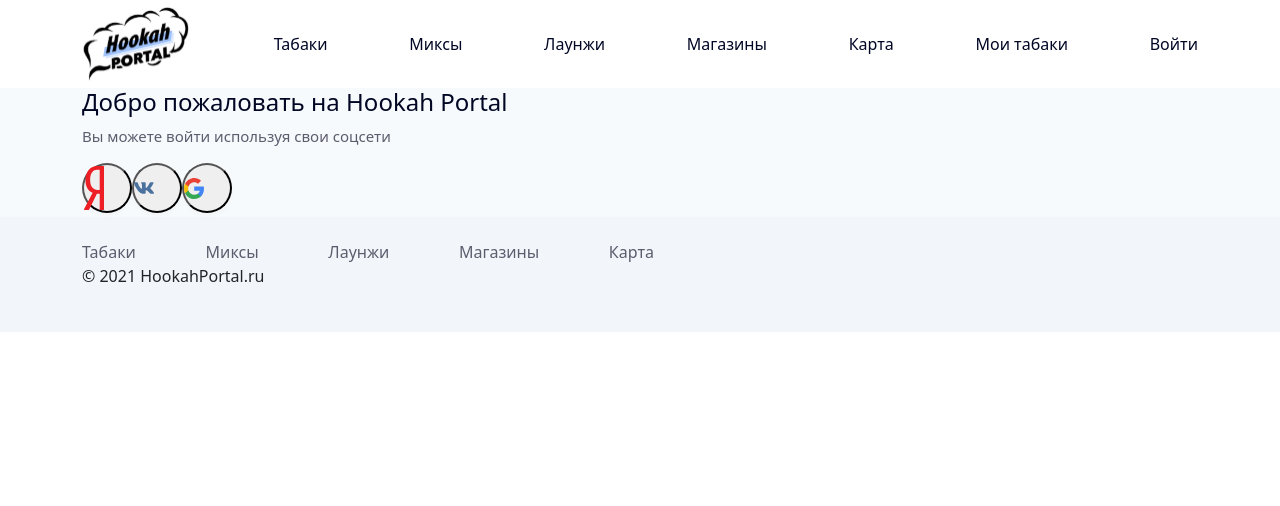
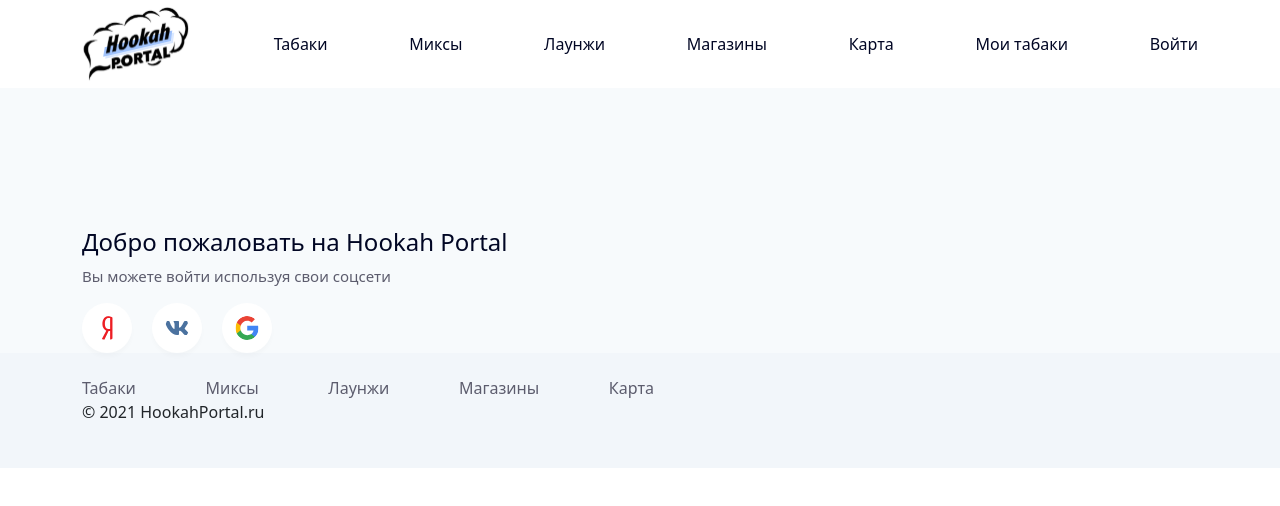
Before and after one commit to darya0623/FinalKa2.0, a React (Create React App) app: page /login in a window 1280 px wide. Shown: the top 506 px of the page. Built offline with nearby package versions, Linux system fonts and the light colour scheme.

Commit message:
#fix ghfhgfhf

```diff
--- a/src/index.scss
+++ b/src/index.scss
@@ -334,6 +334,7 @@
 
 .aside-wrap {
   display: flex;
+  padding-top: 140px;
 }
 
 .login-text {
@@ -344,18 +345,30 @@ line-height: 150%;
 color: #5c5c6d;
 }
 
+.button-area {
+  display: flex;
+  gap: 20px;
+}
+
 .btn-image {
-  width: 20px;
+  width: 24px;
+  height: 24px;
+  border-radius: 50%;
 }
 
 .login-btn {
-  border-radius: 100%;
-fill: #fff;
+  width: 50px;
+  height: 50px;
+  background: #fff;
 box-shadow: 0 4px 4px 0 rgba(0, 0, 0, 0.02);
-width: 50px;
-height: 50px;
+  border-radius: 50%;
+  border: none;
+  cursor: pointer;
+  display: flex;
+  justify-content: center;
+  align-items: center;
+}
 
-}
 
 .login-title {
   font-family: var(--font-family);
--- a/src/pages/tabacks.jsx
+++ b/src/pages/tabacks.jsx
@@ -8,65 +8,7 @@ import { Link } from "react-router-dom";
 import axios from "axios";
 
 export default function Tabacks() {
-  //     const container = document.querySelector("#categories-container")
-  //     const inputCatalogSearch = document.querySelector("#catalog-search")
 
-  //     GetAPIFunc("/tabacks").then(data => {
-
-  //         container.innerHTML = ""
-
-  //         data.map(item => {
-  //             const { id, category, name, image } = item
-  //             container.insertAdjacentHTML("beforeend", `
-  //             <div class="col col-12 col-md-6 col-lg-4 mb-3">
-
-  //                 <a to="./catalog.html?id=${id}" class="card-link">
-  //                     <div class="card">
-  //                         <img src="${image}" class="card-img-top" alt="phones">
-  //                         <div class="card-body">
-  //                             <h5 class="card-title">${name}</h5>
-  //                         </div>
-  //                     </div>
-  //                 </a>
-  //             </div>
-  //             `)
-  //         })
-  //     })
-
-  //     inputCatalogSearch.addEventListener("input", (e)=>{
-  //         GetAPIFunc(`/catalog?q=${e.target.value}`).then(data => {
-
-  //             container.innerHTML = ""
-
-  //             data.map(item => {
-  //                 const { id, category, name, image } = item
-  //                 container.insertAdjacentHTML("beforeend", `
-  //                 <div className='card-product'>
-  //                                     <img className='product-image' src={southVibe} alt='error' />
-  //                                     <b className='product-category'>Darkside</b>
-  //                                     <br />
-  //                                     <a to='/tabacks/product/:id' className='product-title'>${product.title}</a>
-  //                                     <hr />
-  //                                     <div className='product-taste'>
-  //                                         <p className='taste-item'>Груша</p>
-  //                                         <p className='taste-item'>Манго</p>
-  //                                     </div>
-  //                                 </div>
-  //                 `)
-  //             })
-  //         })
-  //     })
-  // }
-
-
-
-    const [productData, setProductData] = useState([]);
-
-    useEffect(() => {
-      axios.get(`http://localhost:3000/products/1`) // Предположим, что нам нужна информация о продукте с id=1
-        .then(response => setProductData(response.data))
-        .catch(error => console.error('Error fetching product data:', error));
-    }, []);
 
 
   return (
@@ -133,8 +75,8 @@ export default function Tabacks() {
                         </div> */}
 
             <div className="cards-tabacks">
-              <div className="card-product" key={productData.id}>
-                <img className="product-image" src={productData.photo} alt="error" />
+              <div className="card-product">
+                <img className="product-image" srcalt="error" />
                 <b className="product-category">{productData.category?.categoryName}</b>
                 <br />
                 <Link to="/tabacks/product/:id" className="product-title">
@@ -142,7 +84,7 @@ export default function Tabacks() {
                 </Link>
                 <hr />
                 <div className="product-taste">
-                  <p className="taste-item">{productData.category?.taste}</p>
+                  <p className="taste-item">{category?.taste}</p>
                   <p className="taste-item">Манго</p>
                 </div>
               </div>
```
Also changed, not shown: src/context/index.jsx (added, +54 -0 lines), src/pages/api.jsx (+29 -0 lines).
